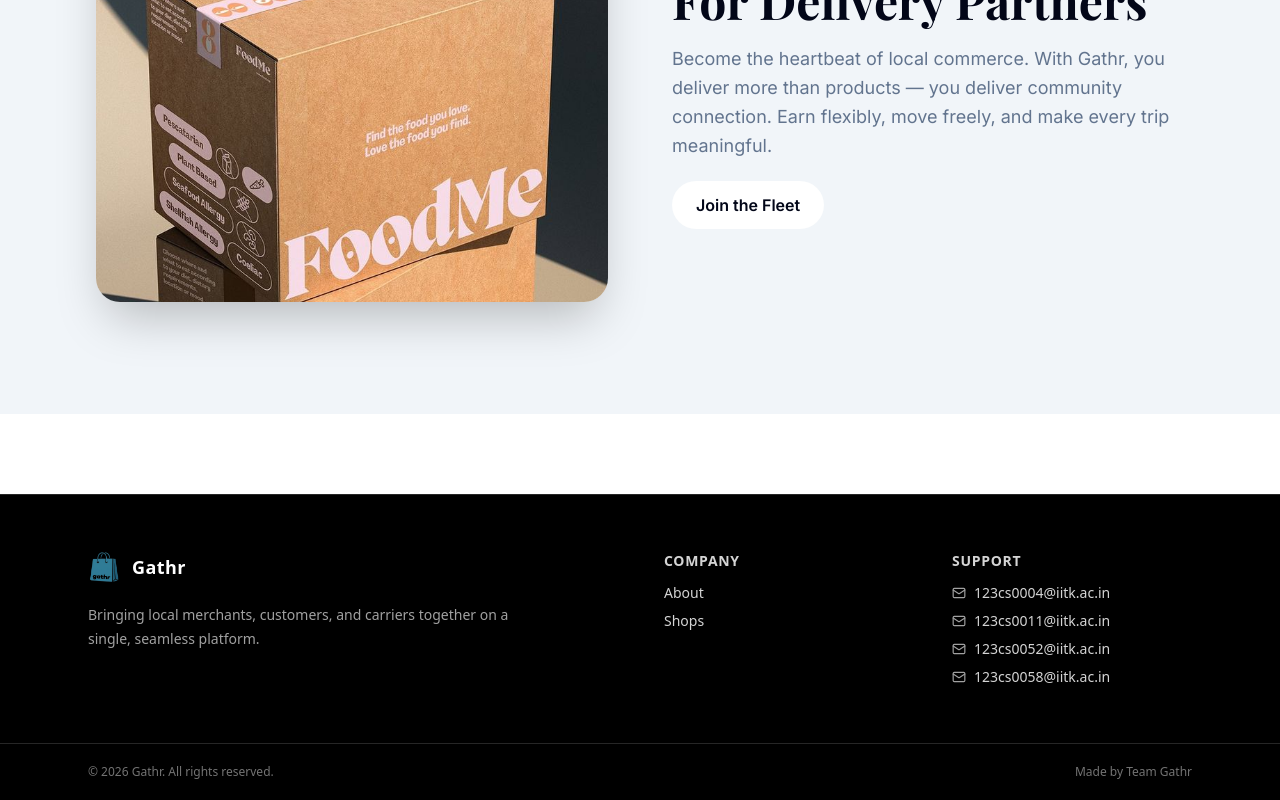
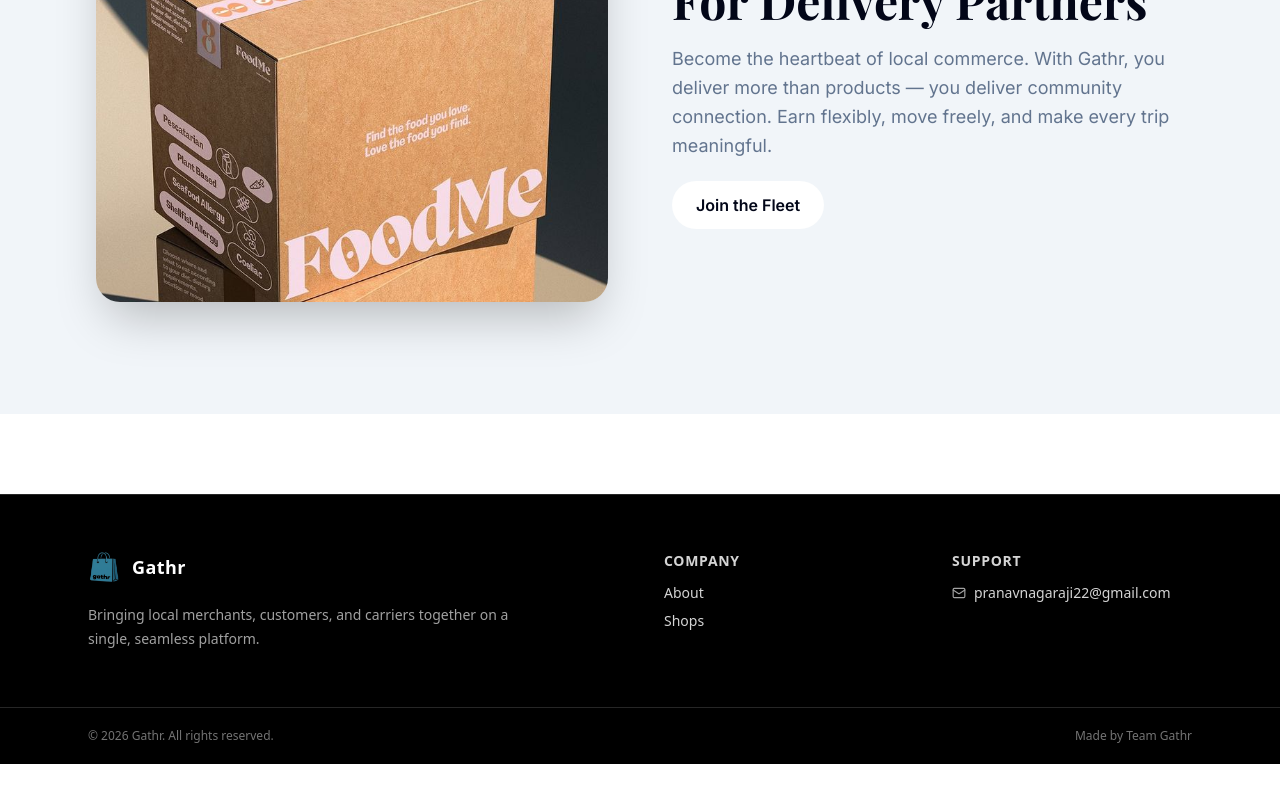
Before and after one commit to PranavNagaraji/Gathr-ecommerce, a Next.js app in the folder frontend/: page / in a window 1280 px wide. Shown: the part 2205-3005 px from the top of the page. After the commit the page ends 2969 px from the top, so only its background shows below. Built offline with nearby package versions, Linux system fonts and the light colour scheme; no server answers.

Commit message:
fix: revert to Next.js 15.2.6

```diff
--- a/frontend/package.json
+++ b/frontend/package.json
@@ -3,7 +3,7 @@
   "version": "0.1.0",
   "private": true,
   "scripts": {
-    "dev": "next dev --turbopack",
+    "dev": "next dev",
     "build": "next build",
     "start": "next start",
     "lint": "next lint"
@@ -28,7 +28,7 @@
     "i18next": "^23.11.5",
     "leaflet": "^1.9.4",
     "lucide-react": "^0.534.0",
-    "next": "^14.2.29",
+    "next": "^15.2.6",
     "ogl": "^1.0.11",
     "react": "19.1.0",
     "react-dom": "19.1.0",
--- a/frontend/src/components/Footer.jsx
+++ b/frontend/src/components/Footer.jsx
@@ -68,10 +68,7 @@ export default function Footer() {
           </h3>
           <ul className="space-y-2 text-sm">
             {[
-              "123cs0004@iitk.ac.in",
-              "123cs0011@iitk.ac.in",
-              "123cs0052@iitk.ac.in",
-              "123cs0058@iitk.ac.in",
+              "pranavnagaraji22@gmail.com",
             ].map((email) => (
               <li key={email}>
                 <Link
```
Also changed, not shown: 1 other file (tests, documents, lock files or other folders).
